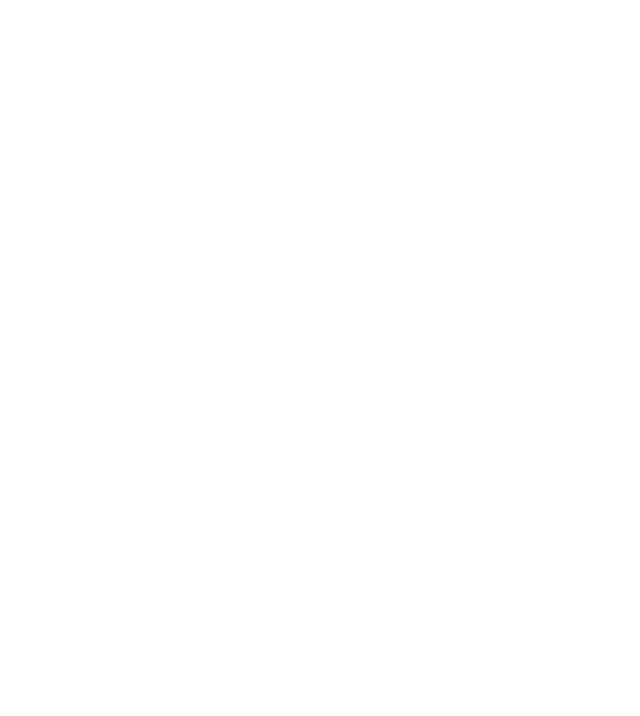
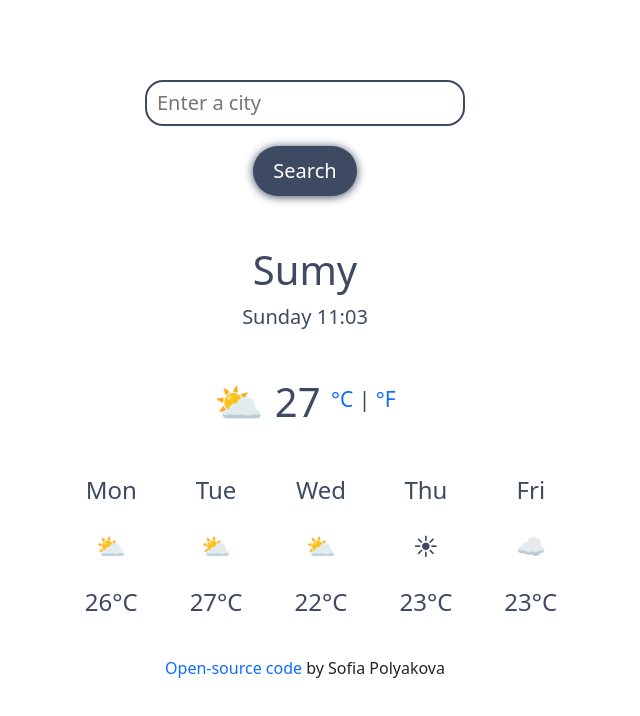
Before and after one commit to sonyapolya/van-weather-app, a plain HTML site: page index.html in a window 1280 px wide. Shown: the whole page, without its empty margins (335-975 px from the left). Drawn offline with nearby package versions, Linux system fonts and the light colour scheme.

Commit message:
Added html, css

```diff
--- a/index.html
+++ b/index.html
@@ -9,8 +9,62 @@
     <title>Weather App</title>
 </head>
 <body>
-  <div class="container">
-
+  <div class="container"></div>
+    <form class="search-form" id="search-form">
+      <input
+        class="entcity"
+        type="text"
+        placeholder="Enter a city"
+        id="ent-city"
+      />
+      <button type="button" class="button">Search</button>
+    </form>
+    <h1>
+      Sumy
+    </h1>
+    <p class="time" id="current-time">
+      Sunday 11:03
+    </p>
+    <p class="temperature" id="temper">
+      ⛅ <span id="te">27</span>
+      <span class="units">
+        <sup>
+          <a class="link" id="ce" href="#">°C</a> |
+          <a class="link" id="fa" href="#">°F</a>
+        </sup>
+      </span>
+    </p>
+    <div class="days">
+      <ul>
+        <li>Mon</li>
+        <li>⛅</li>
+        <li>26°C</li>
+      </ul>
+      <ul>
+        <li>Tue</li>
+        <li>⛅</li>
+        <li>27°C</li>
+      </ul>
+      <ul>
+        <li>Wed</li>
+        <li>⛅</li>
+        <li>22°C</li>
+      </ul>
+      <ul>
+        <li>Thu</li>
+        <li>☀</li>
+        <li>23°C</li>
+      </ul>
+      <ul>
+        <li>Fri</li>
+        <li>☁</li>
+        <li>23°C</li>
+      </ul>
+    </div>
+    <p class="source">
+      <a class="link-source" id="ce" href="https://github.com/sonyapolya/van-weather-app" target="_blank">Open-source code</a>
+      by Sofia Polyakova
+    </p>
   </div>
   <script src="src/app.js"></script>
 </body>
--- a/src/style.css
+++ b/src/style.css
@@ -0,0 +1,90 @@
+.container {
+    font-family: Cerebri Sans, Helvetica, Arial, sans-serif;
+    background-color: #B2C8DF;
+  }
+  .entcity {
+    display: block;
+    margin: 0 auto;
+    margin-top: 80px;
+    border-radius: 18px;
+    padding: 6px 10px;
+    border: 2px solid #3e4a61;
+    font-size: 20px;
+  }
+
+  h1 {
+    text-align: center;
+    color: #3e4a61;
+    font-weight: bold;
+    font-size: 40px;
+    padding: 30px;
+  }
+
+  .time {
+    text-align: center;
+    color: #3e4a61;
+    font-size: 20px;
+    margin-top: -30px;
+  }
+
+  .temperature {
+    text-align: center;
+    color: #3e4a61;
+    font-size: 40px;
+    margin-top: 40px;
+    margin-bottom: 20px;
+  }
+
+  .units {
+    font-size: 28px;
+  }
+
+  .link {
+    text-decoration: none;
+  }
+
+  ul {
+    list-style-type: none;
+    text-align: center;
+    float: left;
+    color: #3e4a61;
+    font-size: 24px;
+  }
+  li {
+    margin: 20px 10px;
+  }
+
+  .days {
+    display: flex;
+    justify-content: center;
+  }
+
+  .button {
+    background: #3e4a61;
+    border: none;
+    font-size: 20px;
+    border-radius: 40px;
+    color: #fff;
+    display: block;
+    padding: 10px 20px;
+    transition: opacity 150ms ease;
+    cursor: pointer;
+    opacity: 1;
+    box-shadow: 0 1px 10px #3e4a61;
+    display: flex;
+    align-items: center;
+    justify-content: center;
+    margin: 20px auto;
+  }
+
+  .button:hover {
+    opacity: 0.9;
+  }
+
+  .link-source {
+    text-decoration: none;
+  }
+
+  .source {
+    text-align: center;
+  }
```
